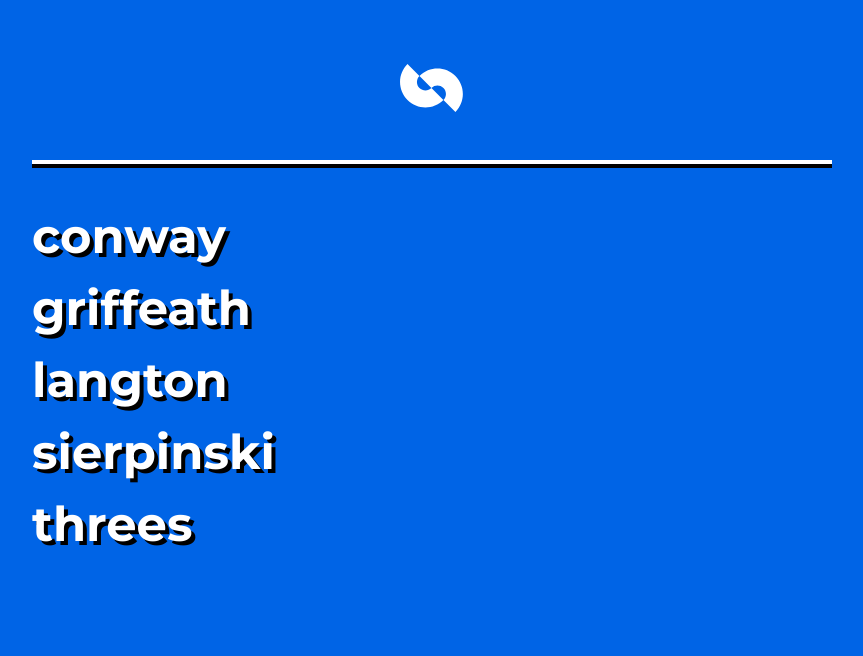
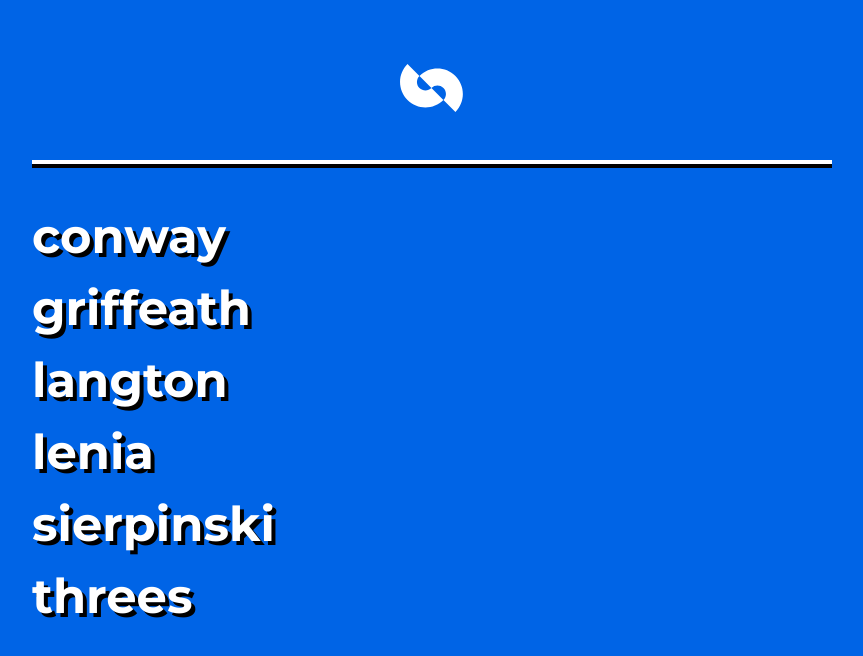
Before and after one commit to megasheep/megasheep.github.io, a website: page index.html in a window 1280 px wide. Shown: the whole page, without its empty margins (208-1071 px from the left). Drawn offline with Linux system fonts and the light colour scheme.

Commit message:
add lenia

```diff
--- a/index.html
+++ b/index.html
@@ -19,6 +19,9 @@
 				<a href="/langton" target="_blank" aria-label="langton (nouvelle fenêtre)">langton</a>
 			</li>
 			<li>
+				<a href="/lenia" target="_blank" aria-label="lenia (nouvelle fenêtre)">lenia</a>
+			</li>
+			<li>
 				<a href="/sierpinski" target="_blank" aria-label="sierpinski (nouvelle fenêtre)">sierpinski</a>
 			</li>
 			<li>
```
